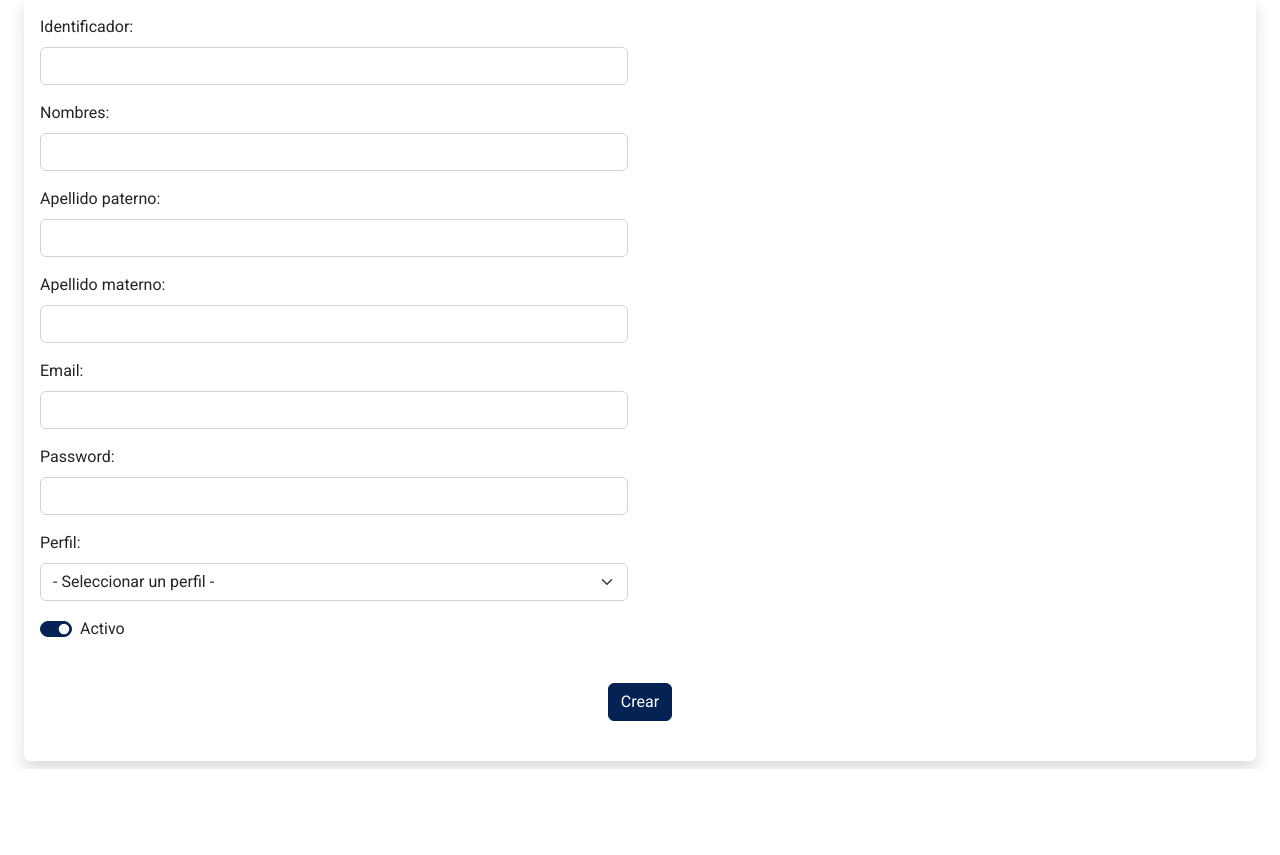
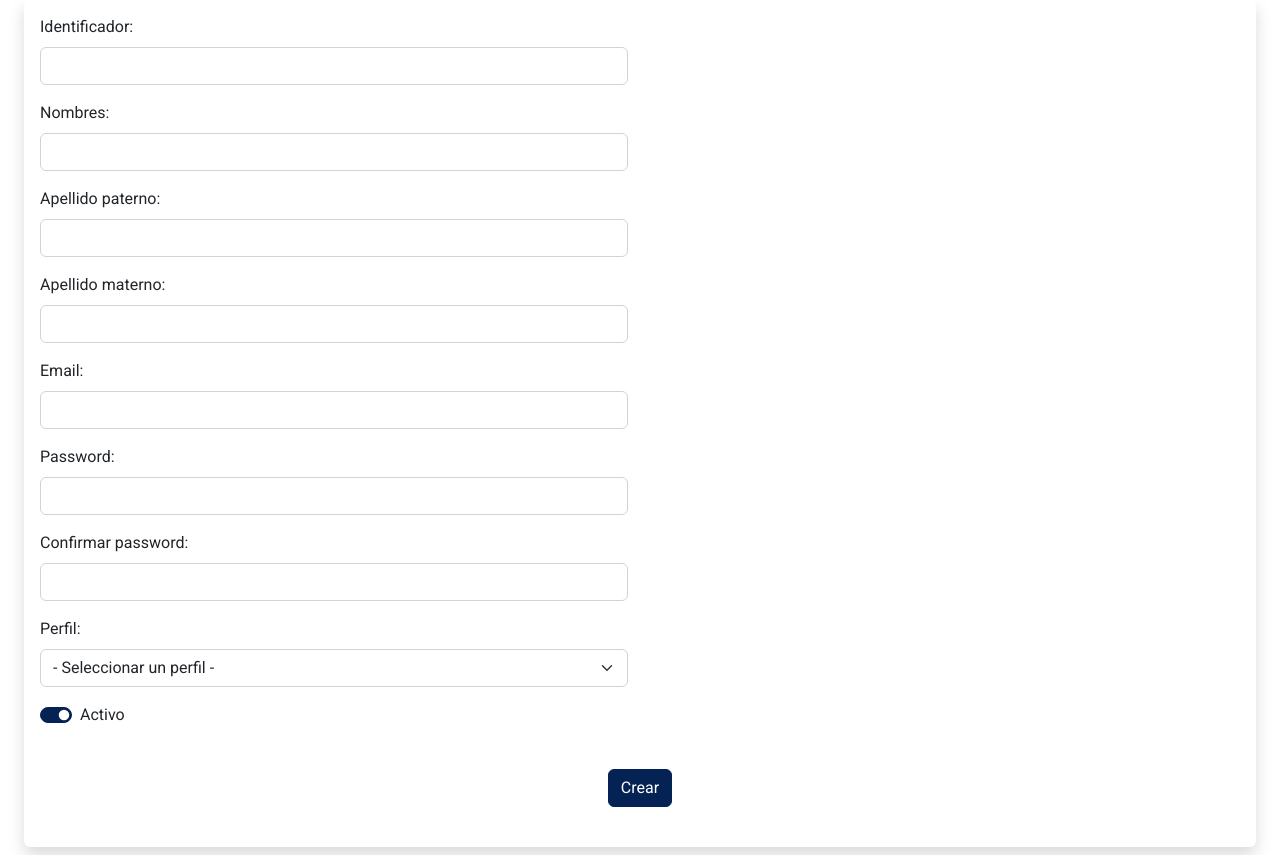
Before and after one commit to DIAD-PUCP/entrevistas-bachillerato, a FastAPI app: template templates/usuario.tpl.html in a window 1280 px wide. Shown: the part 65-920 px from the top of the page. Before the commit the page ends 834 px from the top, so only its background shows below. Run offline with FastAPI, Linux system fonts and the light colour scheme; the template is opened without the code that fills it, so the values that code supplies are empty; some libraries are stand-ins or nearby versions.

Commit message:
para crear o modificar un usuario se necesita confirmar el password

```diff
--- a/src/main.py
+++ b/src/main.py
@@ -266,6 +266,12 @@ async def nuevo_usuario(
             status.HTTP_403_FORBIDDEN,
             detail="No cuenta con los suficientes permisos para esta acción"
         )
+    if usuario.password != usuario.password_confirm:
+        return templates.TemplateResponse(
+            "usuario.tpl.html",
+            context={"request": request, "user": user},
+            headers=show_message('Los password no coinciden.', 'danger')
+        )
     u = crud.create_usuario(db, usuario)
     return templates.TemplateResponse(
         "usuario.tpl.html",
@@ -287,6 +293,12 @@ async def actualizar_usuario(
         raise HTTPException(
             status.HTTP_403_FORBIDDEN,
             detail="No cuenta con los suficientes permisos para esta acción"
+        )
+    if usuario.password != usuario.password_confirm:
+        return templates.TemplateResponse(
+            "usuario.tpl.html",
+            context={"request": request, "usuario": usuario, "user": user},
+            headers=show_message('Los password no coinciden.', 'danger')
         )
     u = crud.update_usuario(db, user_id, usuario)
     return templates.TemplateResponse(
@@ -705,7 +717,7 @@ async def get_resultados(
         )
     fichas = crud.get_reporte_resultados(db, download)
     if download:
-        df = pd.read_sql(fichas,db.bind) # type: ignore
+        df = pd.read_sql(fichas, db.bind)  # type: ignore
         buffer = BytesIO()
         with pd.ExcelWriter(buffer) as writer:
             df.to_excel(writer, index=False)
@@ -722,3 +734,22 @@ async def get_resultados(
                 "user": user
             }
         )
+
+
+@app.get('/usuarios/importar', response_class=HTMLResponse)
+async def cargar_usuarios(
+    request: Request,
+    db: Session = Depends(get_session),
+    user: models.Usuario = Security(get_current_active_user)
+):
+    if user.perfil != 'Administrador':
+        raise HTTPException(
+            status.HTTP_403_FORBIDDEN,
+            detail="No cuenta con los suficientes permisos para esta acción"
+        )
+    return templates.TemplateResponse(
+        "cargar-usuarios.tpl.html", {
+            "request": request,
+            "user": user
+        }
+    )
--- a/src/models.py
+++ b/src/models.py
@@ -21,6 +21,7 @@ class UsuarioBase(SQLModel):
 
 class UsuarioCreate(UsuarioBase):
     password: str
+    password_confirm: str
 
 
 class UsuarioUpdate(UsuarioBase):
@@ -31,6 +32,7 @@ class UsuarioUpdate(UsuarioBase):
     activo: bool = False
     perfil: Optional[str] = None # type: ignore
     password: Optional[str] = None
+    password_confirm: Optional[str] = None
 
 
 class Usuario(UsuarioBase, table=True):
--- a/templates/usuario.tpl.html
+++ b/templates/usuario.tpl.html
@@ -48,11 +48,17 @@
     </div>
     <div class="row mb-3">
         <div class="col-md-6">
+            <label for="password_confirm" class="form-label">Confirmar password:</label>
+            <input id="password_confirm" class="form-control" type="password" name="password_confirm" {% if not usuario %}required{% endif %}>
+        </div>
+    </div>
+    <div class="row mb-3">
+        <div class="col-md-6">
             <label for="perfil" class="form-label">Perfil:</label>
             <select id="perfil" class="form-select" name="perfil" required>
                 <option value="">- Seleccionar un perfil -</option>
                 {% for perfil in ["Administrador","Calificador"] %}
-                <option value="{{perfil}}" {% if perfil == usuario.perfil %}selected{% endif %}>{{perfil}}</option>
+                <option value="{{perfil}}" {% if usuario and (perfil == usuario.perfil) %}selected{% endif %}>{{perfil}}</option>
                 {% endfor %}
             </select>
         </div>
```
